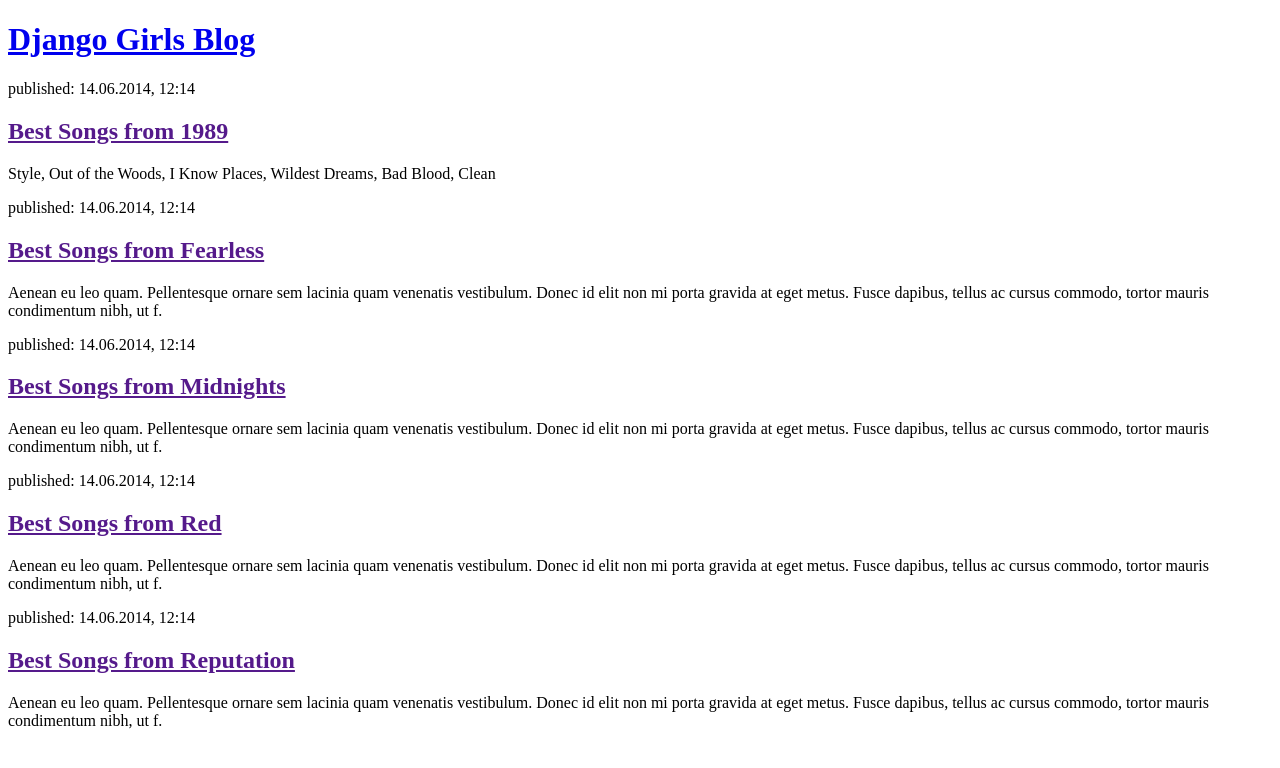
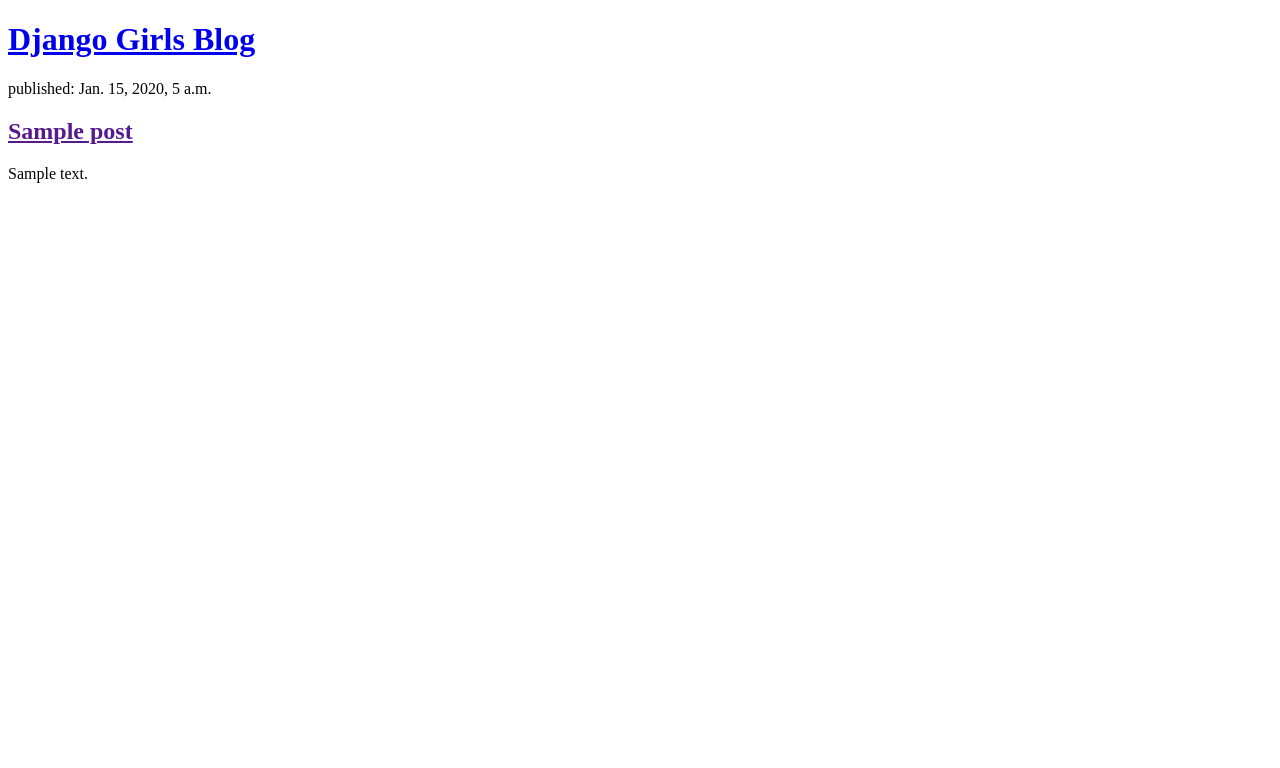
Before and after one commit to saanvishashikiran-corpit/my-first-blog, a Django app: page / in a window 1280 px wide. Shown: the top 768 px of the page. Run offline with Django 4.2, Linux system fonts and the light colour scheme; tables that the repository leaves empty hold one stand-in row (values such as "Sample post").

Commit message:
Modified templates to display posts from database.

```diff
--- a/blog/templates/blog/post_list.html
+++ b/blog/templates/blog/post_list.html
@@ -8,34 +8,12 @@
             <h1><a href="/">Django Girls Blog</a></h1>
         </header>
 
-        <article>
-            <time>published: 14.06.2014, 12:14</time>
-            <h2><a href="">Best Songs from 1989</a></h2>
-            <p>Style, Out of the Woods, I Know Places, Wildest Dreams, Bad Blood, Clean</p>
-        </article>
-
-        <article>
-            <time>published: 14.06.2014, 12:14</time>
-            <h2><a href="">Best Songs from Fearless</a></h2>
-            <p>Aenean eu leo quam. Pellentesque ornare sem lacinia quam venenatis vestibulum. Donec id elit non mi porta gravida at eget metus. Fusce dapibus, tellus ac cursus commodo, tortor mauris condimentum nibh, ut f.</p>
-        </article>
-
-        <article>
-            <time>published: 14.06.2014, 12:14</time>
-            <h2><a href="">Best Songs from Midnights</a></h2>
-            <p>Aenean eu leo quam. Pellentesque ornare sem lacinia quam venenatis vestibulum. Donec id elit non mi porta gravida at eget metus. Fusce dapibus, tellus ac cursus commodo, tortor mauris condimentum nibh, ut f.</p>
-        </article>
-
-        <article>
-            <time>published: 14.06.2014, 12:14</time>
-            <h2><a href="">Best Songs from Red</a></h2>
-            <p>Aenean eu leo quam. Pellentesque ornare sem lacinia quam venenatis vestibulum. Donec id elit non mi porta gravida at eget metus. Fusce dapibus, tellus ac cursus commodo, tortor mauris condimentum nibh, ut f.</p>
-        </article>
-
-        <article>
-            <time>published: 14.06.2014, 12:14</time>
-            <h2><a href="">Best Songs from Reputation</a></h2>
-            <p>Aenean eu leo quam. Pellentesque ornare sem lacinia quam venenatis vestibulum. Donec id elit non mi porta gravida at eget metus. Fusce dapibus, tellus ac cursus commodo, tortor mauris condimentum nibh, ut f.</p>
-        </article>
-    </body>
+        {% for post in posts %}
+            <article>
+                <time>published: {{ post.published_date }}</time>
+                <h2><a href="">{{ post.title }}</a></h2>
+                <p>{{ post.text|linebreaksbr }}</p>
+            </article>
+        {% endfor %}
+</body>
 </html>
--- a/blog/views.py
+++ b/blog/views.py
@@ -1,5 +1,7 @@
 from django.shortcuts import render
+from django.utils import timezone
+from .models import Post
 
-# Create your views here.
 def post_list(request):
-    return render(request, 'blog/post_list.html', {})
+    posts = Post.objects.filter(published_date__lte=timezone.now()).order_by('published_date')
+    return render(request, 'blog/post_list.html', {'posts': posts})
```
